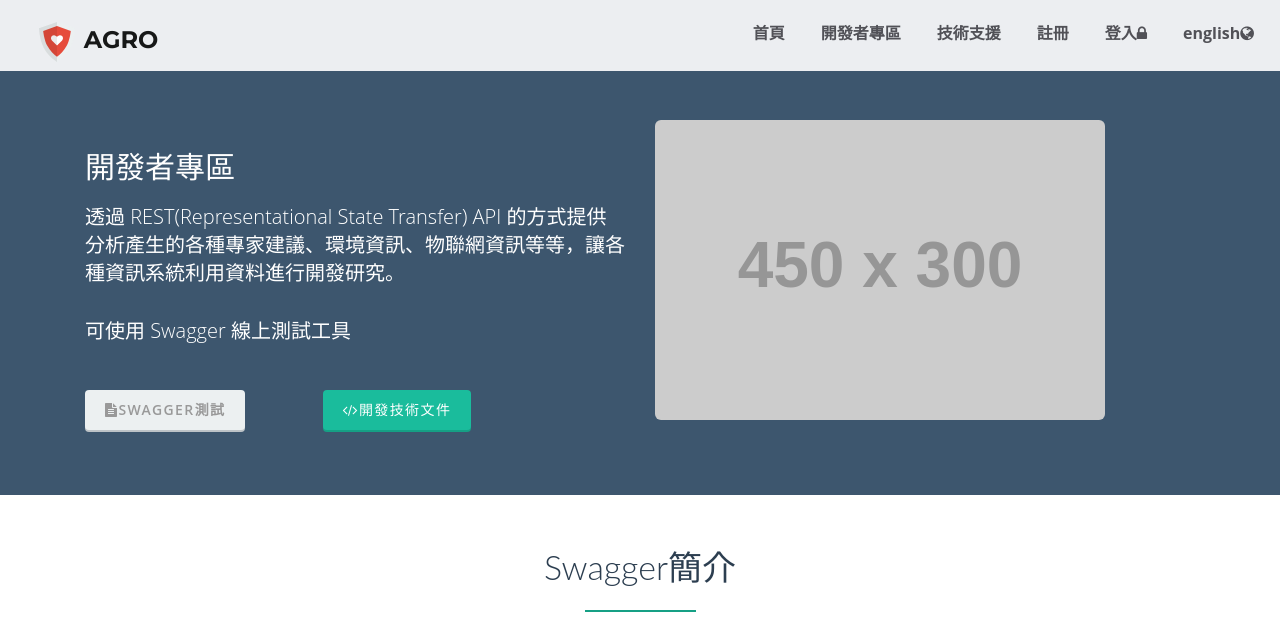
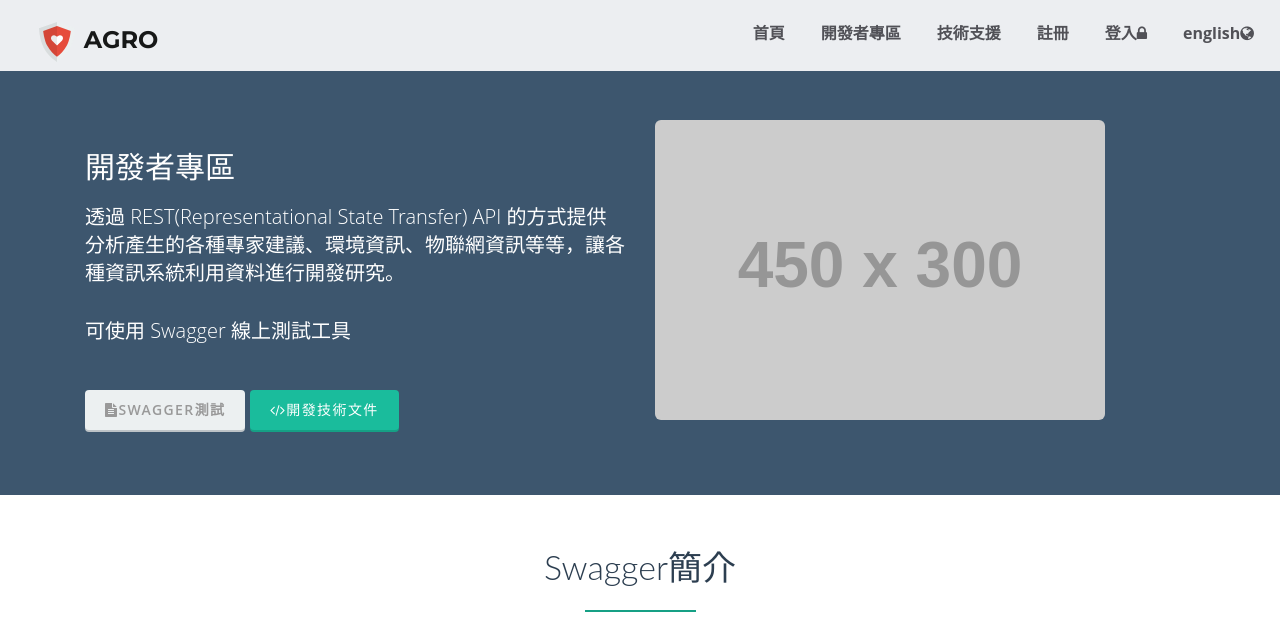
Before and after one commit to LivvyWu/agro-official, a Node project: template views/developers.ejs in a window 1280 px wide. Shown: the top 631 px of the page. Run offline with Node 20 templates, Linux system fonts and the light colour scheme; the template is opened without the code that fills it, so the values that code supplies are empty; some libraries are stand-ins or nearby versions.

Commit message:
update view

```diff
--- a/views/apis.ejs
+++ b/views/apis.ejs
@@ -45,7 +45,7 @@
             <div class="content-bg" id="content<%= index1 %>">
                 <% menu.subitems.forEach(function(subitem, index2){ %>
                 <div class="row content">
-                    <div class="col-ms-12 col-md-7 midOuter">
+                    <div class="col-ms-12 col-md-6 midOuter">
                         <% if (index2 == 0) { %>
                         <h4><%= menu.item %></h4>
                         <% } %>
@@ -78,7 +78,7 @@
                         </div>
                     </div>
 
-                    <div class="col-ms-12 col-md-5 rightOuter">
+                    <div class="col-ms-12 col-md-6 rightOuter">
                         <div class="rightInner">
                             <p>Parameters</p>
                             <p>所有訊息必須為 UTF-8 編碼。<br>JSON資料範例：</p>
--- a/views/developers.ejs
+++ b/views/developers.ejs
@@ -11,7 +11,7 @@
 <header class="wrapper">
     <div class="container">
         <div class="row">
-            <div class="col-sm-6">
+            <div class="col-sm-12 col-md-6">
                 <div class="editContent">
                     <h2>開發者專區</h2>
                 </div>
@@ -20,18 +20,16 @@
                     <p class="lead text-inverse">可使用 Swagger 線上測試工具</p>
                 </div>
                 <div class="row">
-                    <div class="col-sm-5 col-xs-12">
-                        <a href="http://swagger.io/" class="btn btn-default btn-default"><span
+                    <div class="col-xs-12">
+                        <a href="http://swagger.io/" class="btn btn-default btn-default d-inline-block"><span
                                     class="fa fa-file-text"></span>Swagger測試</a>
-                    </div>
-                    <div class="col-sm-5 col-xs-12">
-                        <a href="/apis" class="btn btn-primary"><span
+                        <a href="/apis" class="btn btn-primary d-inline-block"><span
                                     class="fa fa-code">開發技術文件</span></a>
                     </div>
                 </div>
             </div>
-            <div class="col-sm-5 col-sm-offset-1">
-                <img class="img-rounded img-responsive" src="http://placehold.it/450x300">
+            <div class="col-sm-6">
+                <img class="img-rounded img-fluid hidden-md-down" src="http://placehold.it/450x300">
             </div>
         </div>
     </div>
--- a/views/index.ejs
+++ b/views/index.ejs
@@ -30,8 +30,8 @@
                     <h3>
                         農業智慧生產與數位服務產業應用
                     </h3>
-                    <p>農業生產力 4.0 共通平台匯集相關農業大數據資料，可以透過共通平台之 Open API 機制，讓第三方資訊開發業者授權使用，以期延伸出更多的農業創新應用
-                    </p>
+                    <h4>農業生產力 4.0 共通平台匯集相關農業大數據資料，其目的是透過共通平台之 Open API 機制，讓第三方資訊開發業者授權使用，開發資訊業者僅需了解 OPEN API 如何取用，則可以快速開發其欲開發之功能，無須花時間建立後端資料庫與相關資料之取的，以期延伸出更多的農業創新應用。
+                    </h4>
                 </div>
                 <!-- /.editContent -->
                 <br>
```
Also changed, not shown: 1 other file.
